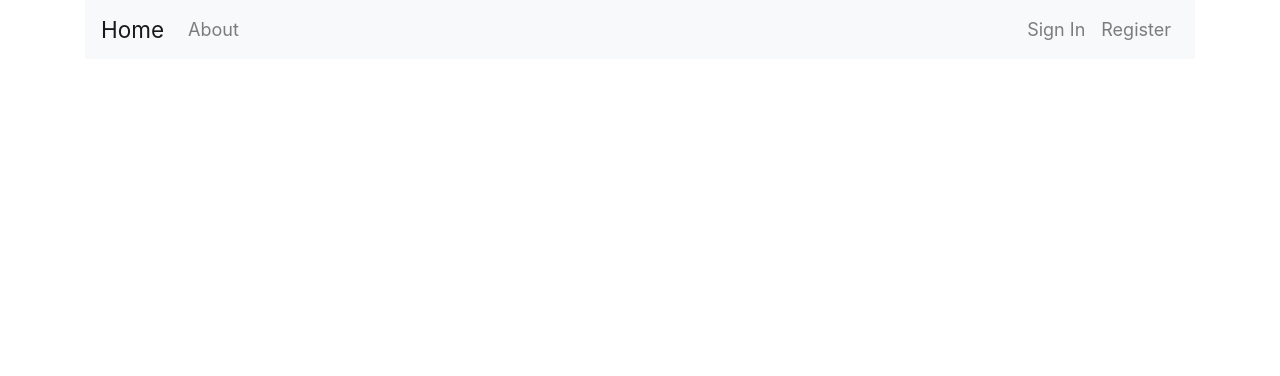
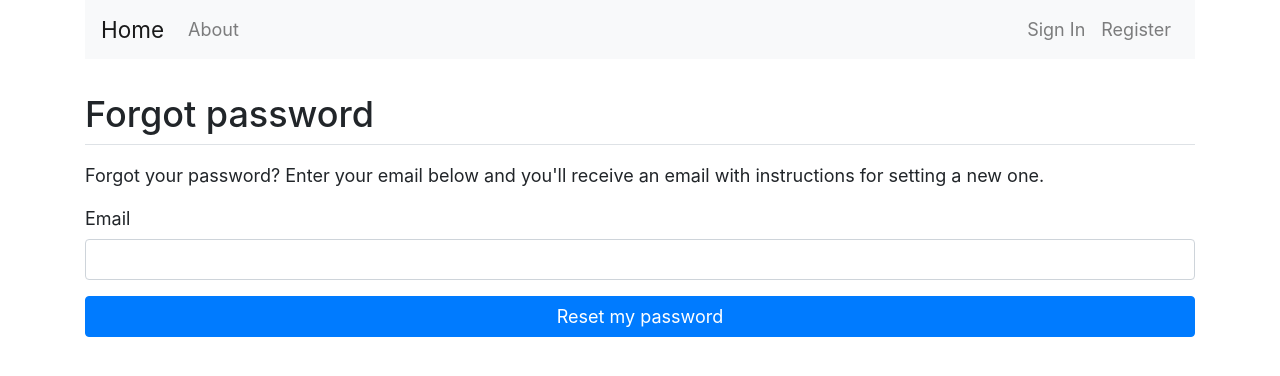
Before and after one commit to adamzerner/vue-starter, a Vue app: page /forgot-password in a window 1280 px wide. Shown: the top 376 px of the page. Built offline with nearby package versions, Linux system fonts and the light colour scheme.

Commit message:
Forgot password UI

```diff
--- a/src/router/index.js
+++ b/src/router/index.js
@@ -4,6 +4,7 @@ import Home from "@/views/home/home.vue";
 import About from "@/views/info/about.vue";
 import SignIn from "@/views/auth/sign-in.vue";
 import Register from "@/views/auth/register.vue";
+import ForgotPassword from "@/views/auth/forgot-password.vue";
 
 Vue.use(VueRouter);
 
@@ -28,6 +29,11 @@ const routes = [
     name: "register",
     component: Register,
   },
+  {
+    path: "/forgot-password",
+    name: "forgot-password",
+    component: ForgotPassword,
+  },
 ];
 
 const router = new VueRouter({
--- /dev/null
+++ b/src/views/auth/forgot-password.vue
@@ -0,0 +1,35 @@
+<template>
+  <section>
+    <page-header title="Forgot password" />
+    <p>
+      Forgot your password? Enter your email below and you'll receive an email
+      with instructions for setting a new one.
+    </p>
+    <b-form>
+      <b-form-group label="Email">
+        <b-form-input v-model="email" type="email"></b-form-input>
+      </b-form-group>
+      <b-button type="submit" variant="primary" block>
+        Reset my password
+      </b-button>
+    </b-form>
+  </section>
+</template>
+
+<script>
+import PageHeader from "@/components/page-header/page-header.vue";
+
+export default {
+  name: "forgot-password",
+  components: {
+    "page-header": PageHeader,
+  },
+  data() {
+    return {
+      email: "",
+    };
+  },
+};
+</script>
+
+<style lang="scss" scoped></style>
--- a/src/views/auth/register.vue
+++ b/src/views/auth/register.vue
@@ -24,7 +24,7 @@
 import PageHeader from "@/components/page-header/page-header.vue";
 
 export default {
-  name: "sign-in",
+  name: "register",
   components: {
     "page-header": PageHeader,
   },
```
